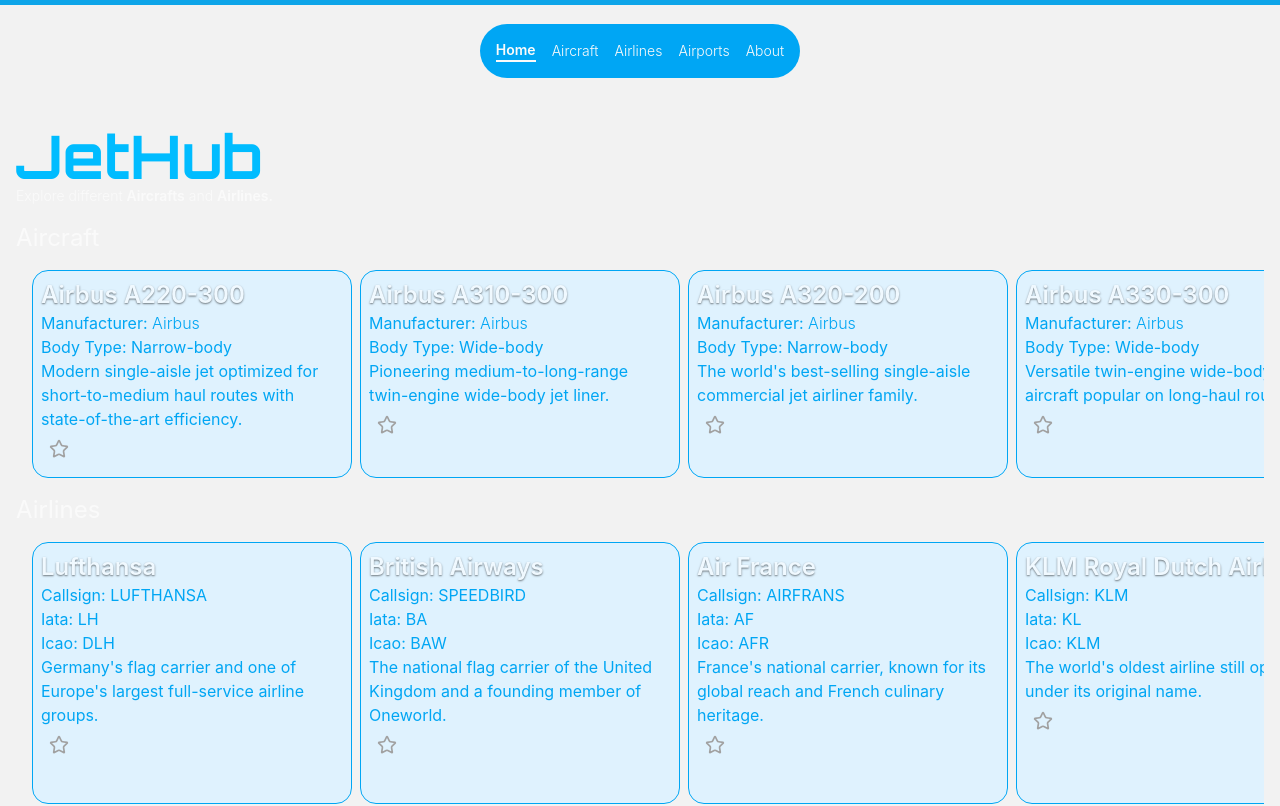
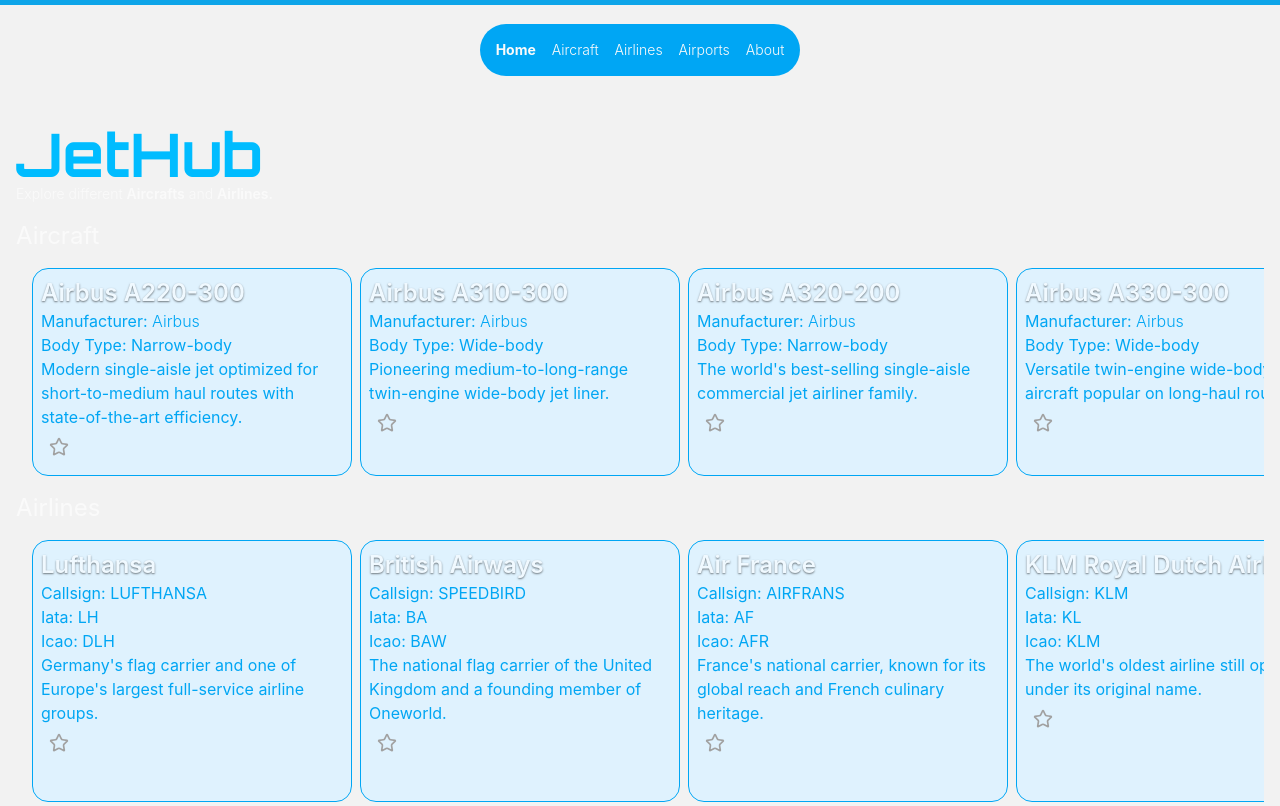
Before and after one commit to sandro-dev26/jethub, a React (Vite) app: page / in a window 1280 px wide. Shown: the top 806 px of the page. Built offline with nearby package versions, Linux system fonts and the light colour scheme.

Commit message:
Update style of navbar

```diff
--- a/src/components/Navbar.tsx
+++ b/src/components/Navbar.tsx
@@ -27,10 +27,10 @@ function Navbar() {
           <NavLink
             key={item}
             className={({ isActive }) =>
-              `text-sm transition-all duration-200 hover:font-bold ${
+              `relative inline-block after:absolute after:bottom-0 after:left-0 after:h-0.5 after:w-full after:bg-[#fafafa] after:scale-x-0 after:origin-right after:transition-transform after:duration-300 hover:after:origin-left hover:after:scale-x-100 text-sm transition-all duration-200 ${
                 isActive
-                  ? "font-semibold border-b-2 border-neutral-50 transition-all duration-200"
-                  : "font-light border-b-0 border-neutral-50 transition-all duration-200"
+                  ? "font-bold border-neutral-50 transition-all duration-200"
+                  : "font-light border-neutral-50 transition-all duration-200"
               }`
             }
             to={item === "Home" ? "/" : `/${item.toLowerCase()}`}
```
